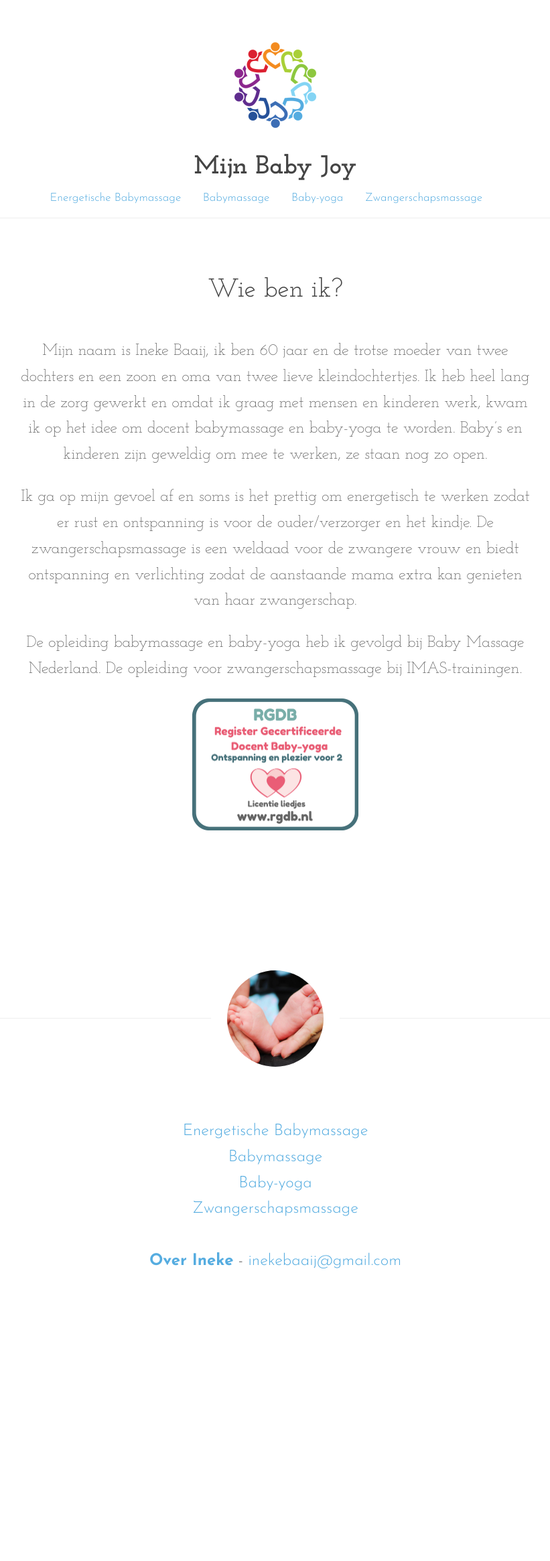
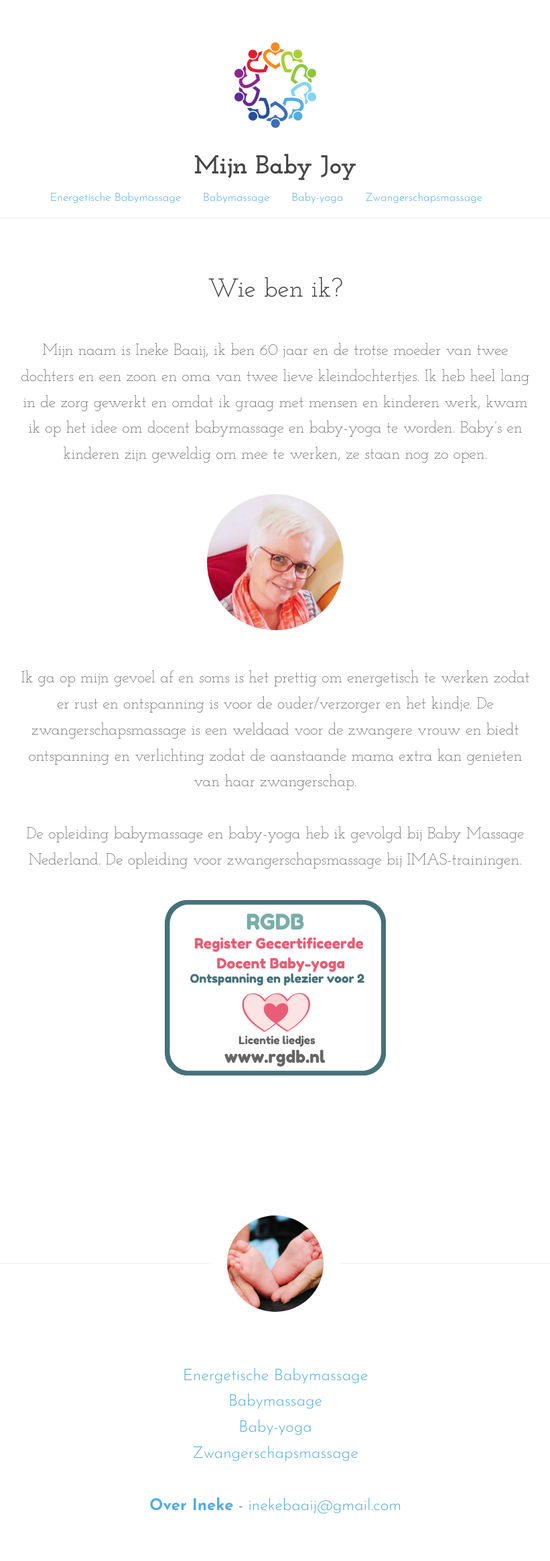
Before and after one commit to bravers-websites/mijnbabyjoy.nl, a Jekyll site: the page built from pages/over.md, in a window 1280 px wide. Shown: the whole page at 67% size, without its empty margins (229-1050 px from the left). Built offline with Jekyll 4.4.1, drawn with Linux system fonts in a browser that asks for light colours; nearby versions of some CDN libraries; before the commit the page ends 1966 px from its top, so only the background shows below that.

Commit message:
about page

```diff
--- a/pages/over.md
+++ b/pages/over.md
@@ -11,9 +11,11 @@ Mijn naam is Ineke Baaij, ik ben 60 jaar en de trotse moeder van twee dochters e
 Ik heb heel lang in de zorg gewerkt en omdat ik graag met mensen en kinderen werk, kwam ik op het idee om docent babymassage en baby-yoga te worden.
 Baby's en kinderen zijn geweldig om mee te werken, ze staan nog zo open.
 
+![](/assets/ineke.jpg)
+
 Ik ga op mijn gevoel af en soms is het prettig om energetisch te werken zodat er rust en ontspanning is voor de ouder/verzorger en het kindje.
 De zwangerschapsmassage is een weldaad voor de zwangere vrouw en biedt ontspanning en verlichting zodat de aanstaande mama extra kan genieten van haar zwangerschap.
 
 De opleiding babymassage en baby-yoga heb ik gevolgd bij Baby Massage Nederland. De opleiding voor zwangerschapsmassage bij IMAS-trainingen.
 
-<img src="{{ 'assets/rgdb.png' | relative_url }}" width="248">
+<a href="https://opleiding-babymassage.nl/rgdb/docent-zoeken/"><img src="{{ 'assets/rgdb.png' | relative_url }}" width="248"></a>
--- a/src/main.scss
+++ b/src/main.scss
@@ -57,6 +57,28 @@ main {
 	max-width: 32rem;
 	margin: 0 auto;
 	padding: 0 1rem;
+
+	strong,
+	p:first-child {
+		font-weight: 400;
+	}
+
+	p {
+		margin: 1em*$ratio 0;
+	}
+
+	img {
+		width: 6rem*$ratio2;
+		height: 6rem*$ratio2;
+		border-radius: 100%;
+		max-height: 6rem*$ratio*$ratio2;
+		max-width: 6rem*$ratio*$ratio2;
+	}
+	a > img {
+		width: unset;
+		height: unset;
+		border-radius: unset;
+	}
 }
 
 nav {
```
Also changed, not shown: assets/ineke.jpg (added).
